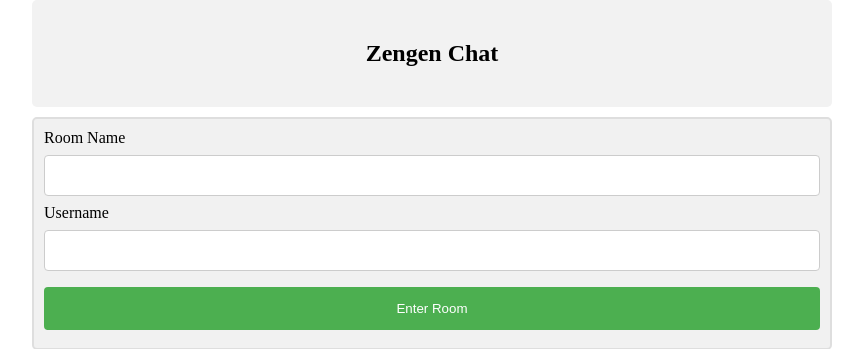
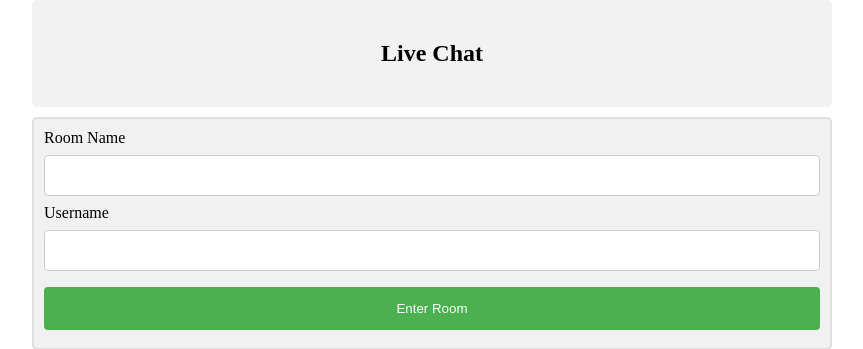
Before and after one commit to haiderasif/livechat, a Django app: page / in a window 1280 px wide. Shown: the top 349 px of the page, without its empty margins (208-1071 px from the left). Run offline with Django 3.2, Linux system fonts and the light colour scheme.

Commit message:
Update home.html

```diff
--- a/template/home.html
+++ b/template/home.html
@@ -56,7 +56,7 @@ body {
 <body>
 
 <div align="center">
-    <h2>Zengen Chat</h2>
+    <h2>Live Chat</h2>
 </div>
 
 
```
